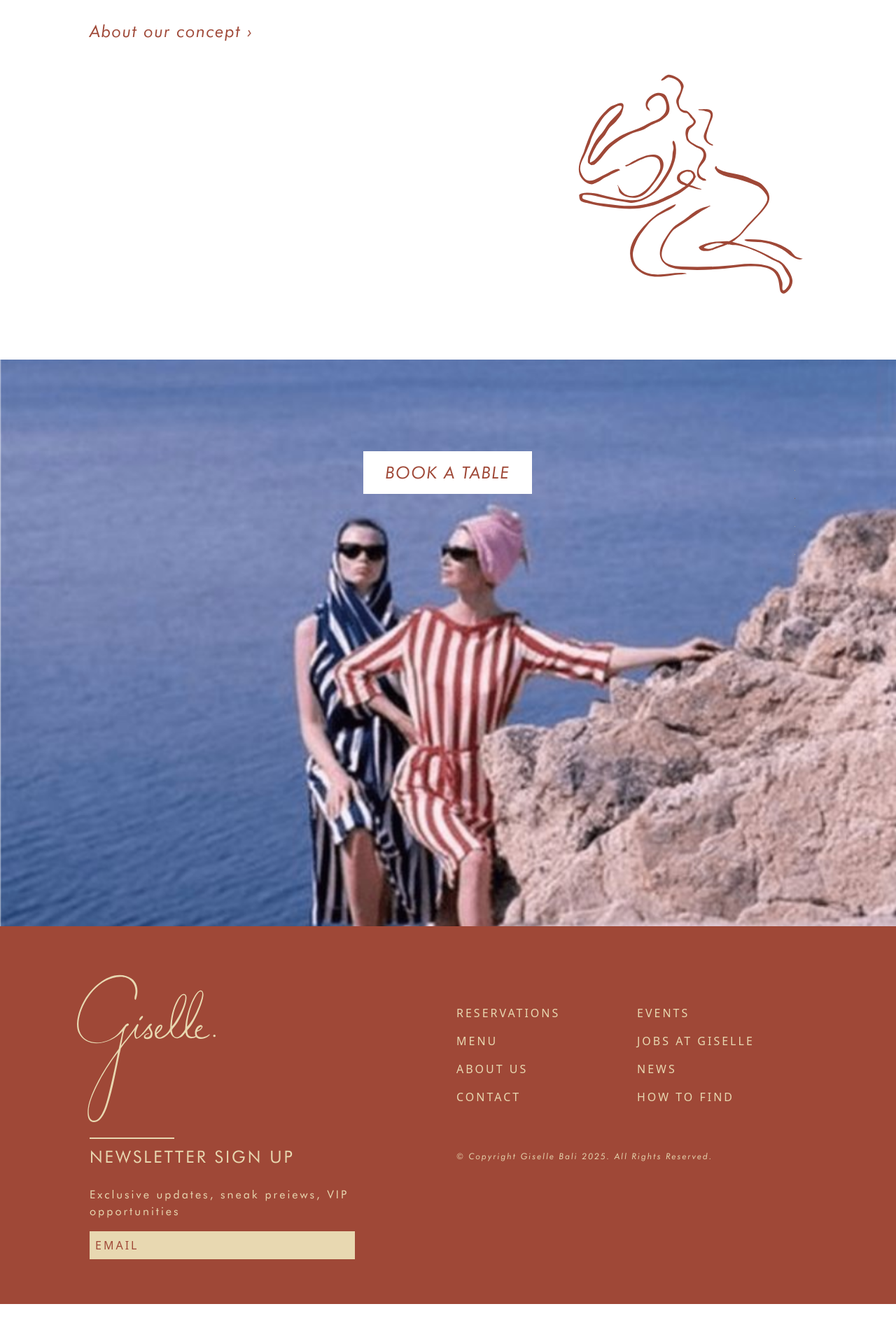
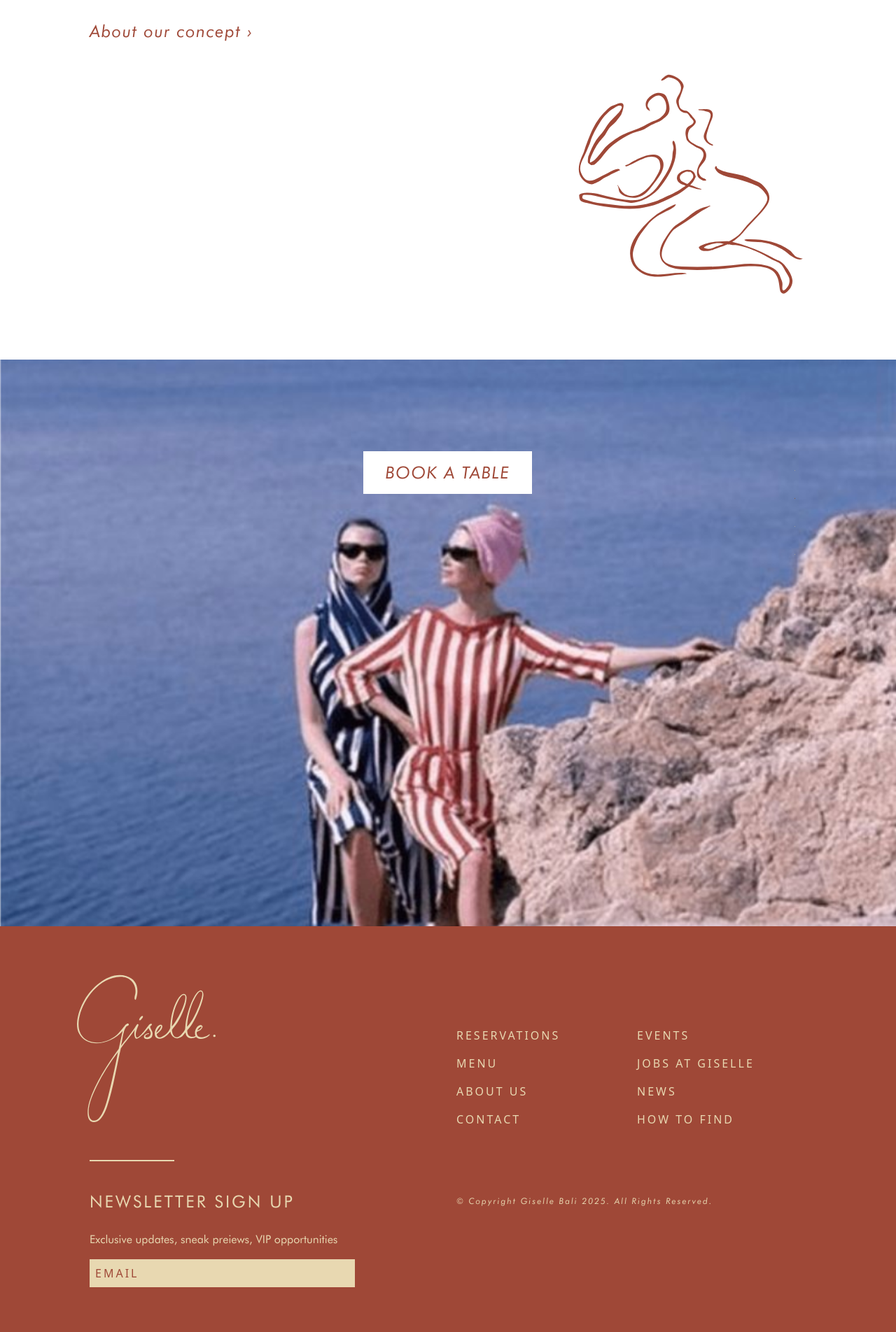
Before and after one commit to dezoul/Giselle, a Jekyll site: the page built from about.html, in a window 1280 px wide. Shown: the part 2603-4507 px from the top of the page at 70% size. Built offline with Jekyll 4.4.1, drawn with Linux system fonts in a browser that asks for light colours; before the commit the page ends 4467 px from its top, so only the background shows below that.

Commit message:
Update style.css

```diff
--- a/assets/css/style.css
+++ b/assets/css/style.css
@@ -535,6 +535,10 @@
   margin-left: auto;
   margin-right: auto;
 }
+.my-8 {
+  margin-top: 2rem;
+  margin-bottom: 2rem;
+}
 .my-\[9rem\] {
   margin-top: 9rem;
   margin-bottom: 9rem;
@@ -788,13 +792,13 @@
   padding-top: 1rem;
   padding-bottom: 1rem;
 }
-.py-\[21rem\] {
-  padding-top: 21rem;
-  padding-bottom: 21rem;
-}
 .py-\[25vh\] {
   padding-top: 25vh;
   padding-bottom: 25vh;
+}
+.py-\[30vh\] {
+  padding-top: 30vh;
+  padding-bottom: 30vh;
 }
 .py-\[50vw\] {
   padding-top: 50vw;
@@ -978,7 +982,7 @@
     width: 54%;
 }
 
-footer h3,footer p {
+footer h3 {
     letter-spacing: 3px;
 }
 
```
